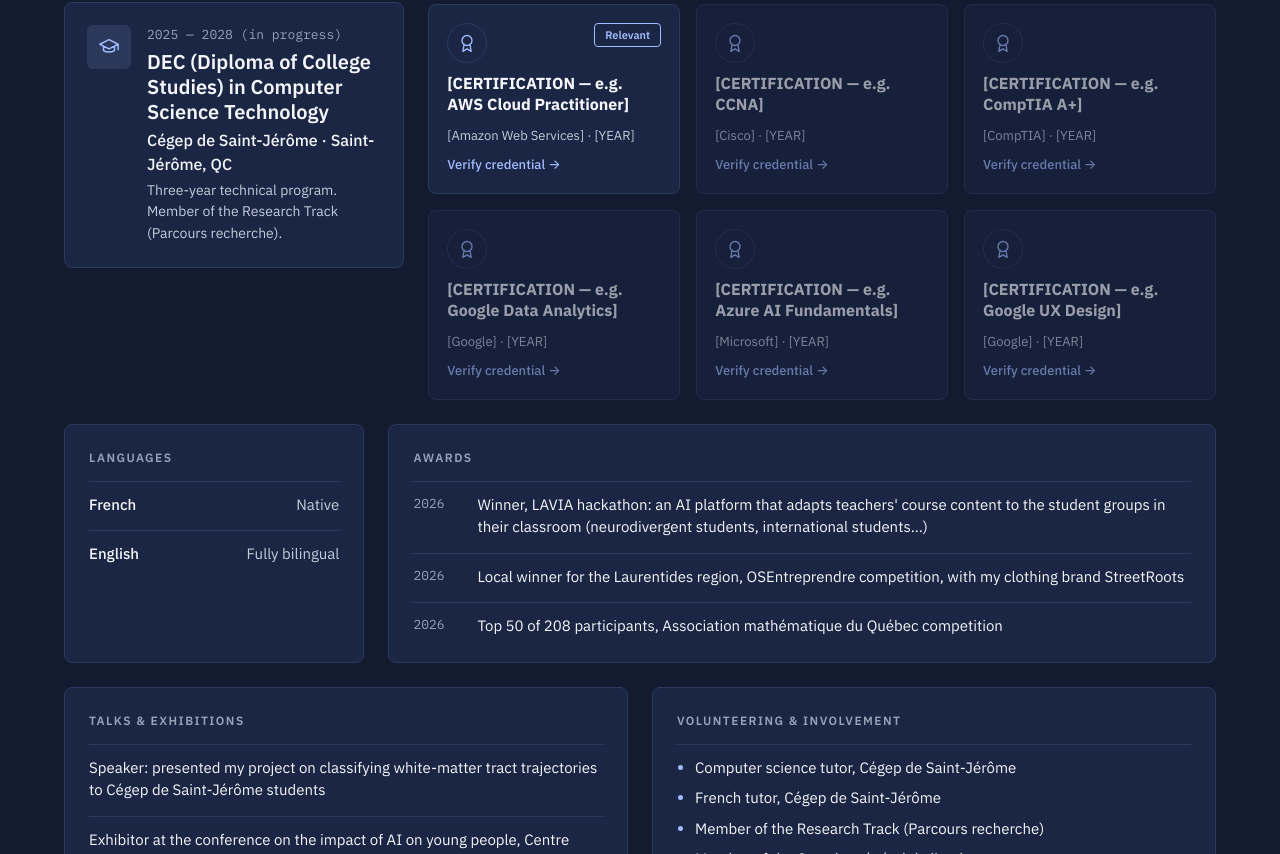
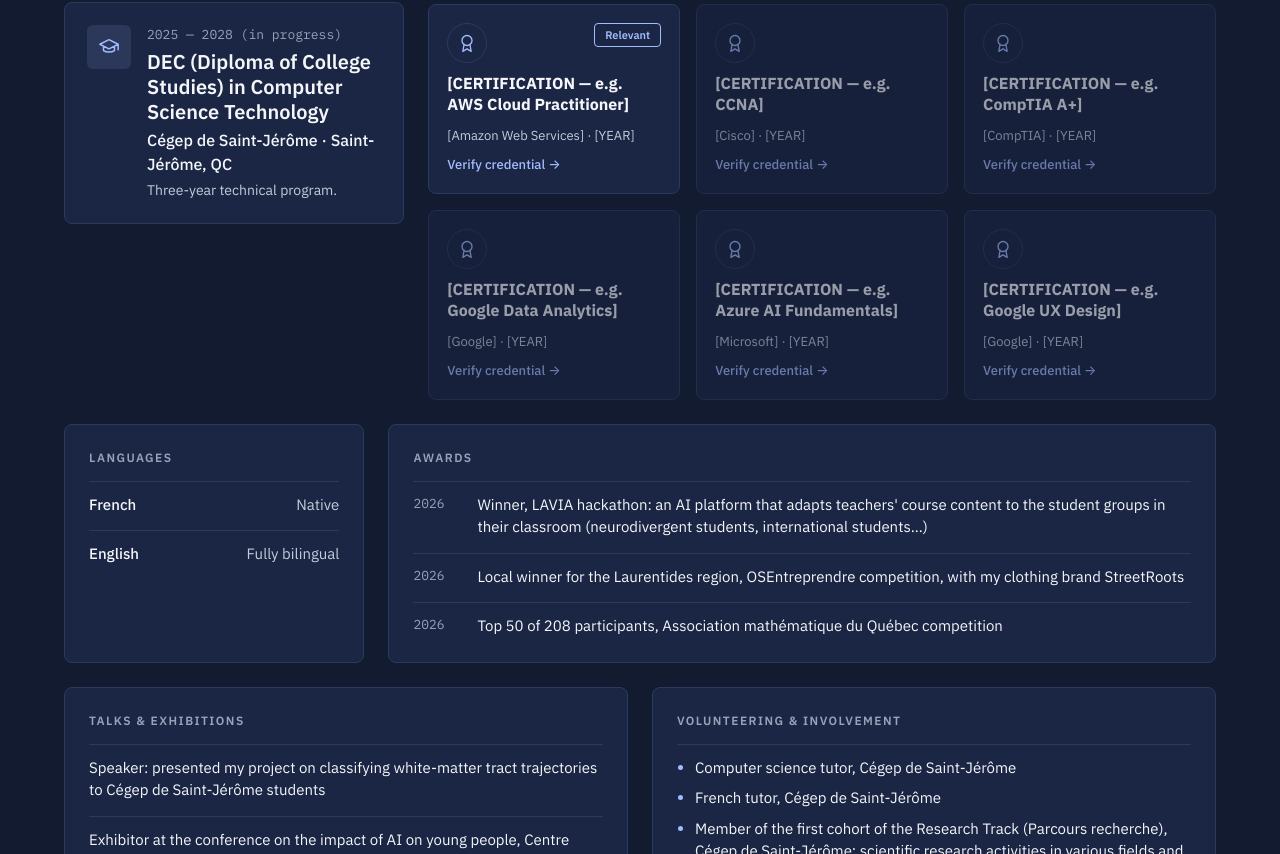
Before and after one commit to leo-ntlr/portfolio, a Next.js app: page / in a window 1280 px wide. Shown: the part 3866-4720 px from the top of the page. Built offline with nearby package versions, Linux system fonts and the light colour scheme.

Commit message:
Move Research Track to volunteering with details
Co-Authored-By: Claude Opus 5.5 (1M context) <noreply@anthropic.com>
Claude-Session: https://claude.ai/code/session_01BjqCydmnux9St7hAVQbwFX

```diff
--- a/content/profile.ts
+++ b/content/profile.ts
@@ -357,7 +357,7 @@ export const education: Degree[] = [
     dates: { en: "2025 — 2028 (in progress)", fr: "2025 — 2028 (en cours)" },
     degree: { en: "DEC (Diploma of College Studies) in Computer Science Technology", fr: "DEC en techniques de l'informatique" },
     school: { en: "Cégep de Saint-Jérôme · Saint-Jérôme, QC", fr: "Cégep de Saint-Jérôme · Saint-Jérôme (Québec)" },
-    details: { en: "Three-year technical program. Member of the Research Track (Parcours recherche).", fr: "Programme technique de trois ans. Membre du Parcours recherche." },
+    details: { en: "Three-year technical program.", fr: "Programme technique de trois ans." },
   },
 ];
 
@@ -415,7 +415,10 @@ export const talks: Text[] = [
 export const volunteering: Text[] = [
   { en: "Computer science tutor, Cégep de Saint-Jérôme", fr: "Tuteur en informatique, Cégep de Saint-Jérôme" },
   { en: "French tutor, Cégep de Saint-Jérôme", fr: "Tuteur en français, Cégep de Saint-Jérôme" },
-  { en: "Member of the Research Track (Parcours recherche)", fr: "Membre du Parcours recherche" },
+  {
+    en: "Member of the first cohort of the Research Track (Parcours recherche), Cégep de Saint-Jérôme: scientific research activities in various fields and company visits",
+    fr: "Membre de la première cohorte du Parcours recherche du Cégep de Saint-Jérôme : activités de recherche scientifique dans divers domaines et visites en entreprise",
+  },
   { en: "Member of the Quartier général de l'audace", fr: "Membre du Quartier général de l'audace" },
   { en: "Volunteer, L'École des grands", fr: "Bénévole à L'École des grands" },
   { en: "Volunteer, Fondation 4M", fr: "Bénévole pour la Fondation 4M" },
```
